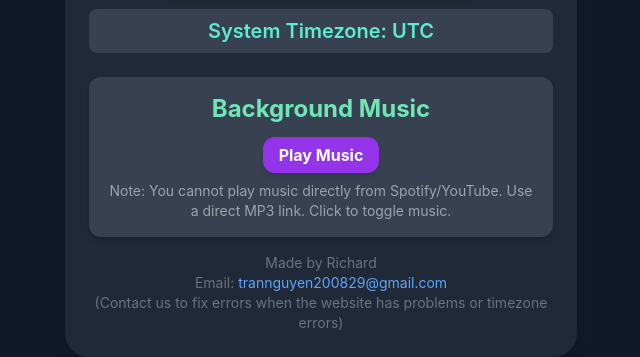
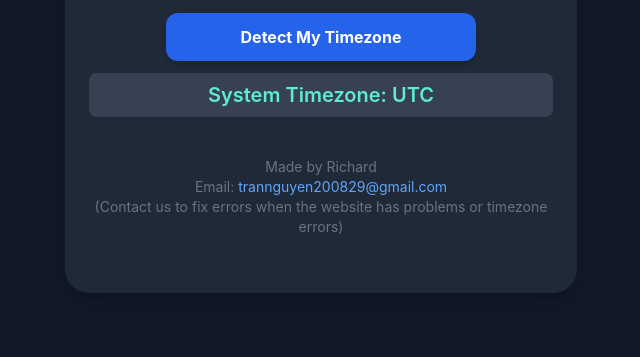
Before and after one commit to winnotreal2829/Digital-clock, a plain HTML site: page index.html in a window 1280 px wide. Shown: the part 475-832 px from the top of the page, without its empty margins (319-959 px from the left). After the commit the page ends 800 px from the top, so only its background shows below. Drawn offline with nearby package versions, Linux system fonts and the light colour scheme.

Commit message:
Update index.html

```diff
--- a/index.html
+++ b/index.html
@@ -8,71 +8,69 @@
     <script src="https://cdn.tailwindcss.com"></script>
     <style>
         body {
-            font-family: 'Inter', sans-serif; /* Use Inter font */
-            background-color: #1a202c; /* Dark background */
+            font-family: 'Inter', sans-serif; /* Sử dụng font Inter */
+            background-color: #1a202c; /* Nền tối */
             display: flex;
             justify-content: center;
             align-items: center;
-            min-height: 100vh;
+            min-height: 100vh; /* Đảm bảo body chiếm ít nhất toàn bộ chiều cao của khung nhìn */
             margin: 0;
-            overflow: hidden; /* Prevent scrolling */
+            /* Đã xóa overflow: hidden; để cho phép cuộn */
+        }
+        /* Đảm bảo phần chính của nội dung có thể cuộn */
+        .main-content-wrapper {
+            margin-top: 2rem; /* Khoảng cách trên */
+            margin-bottom: 2rem; /* Khoảng cách dưới */
+            min-height: calc(100vh - 4rem); /* Đảm bảo đủ không gian nếu nội dung ít hơn viewport */
+            display: flex;
+            flex-direction: column;
+            justify-content: center; /* Giữ nội dung giữa nếu có đủ không gian */
+        }
+
+        /* Thêm khả năng cuộn cho toàn bộ trang nếu nội dung vượt quá màn hình */
+        html, body {
+            height: 100%; /* Đảm bảo html và body có chiều cao đầy đủ */
         }
     </style>
 </head>
 <body class="bg-gray-900 text-white">
-    <div class="flex flex-col items-center justify-center p-6 bg-gray-800 rounded-3xl shadow-lg transform hover:scale-105 transition-transform duration-300 ease-in-out w-11/12 md:w-3/4 lg:w-1/2 xl:w-2/5">
+    <div class="flex flex-col items-center justify-center p-6 bg-gray-800 rounded-3xl shadow-lg transform hover:scale-105 transition-transform duration-300 ease-in-out w-11/12 md:w-3/4 lg:w-1/2 xl:w-2/5 main-content-wrapper">
         <h1 class="text-3xl md:text-4xl font-bold mb-4 text-emerald-400 text-center"></h1>
 
-        <!-- Display Date, Month, Year (Gregorian Calendar) -->
+        <!-- Hiển thị Ngày, Tháng, Năm Dương Lịch -->
         <div id="date-display" class="text-xl md:text-2xl font-medium text-gray-300 mb-2 bg-gray-700 px-5 py-2 rounded-xl text-center w-full">
-            <!-- Gregorian Date will be updated by JavaScript -->
+            <!-- Ngày Dương Lịch sẽ được cập nhật bởi JavaScript -->
         </div>
 
-        <!-- Display Moon Phase -->
+        <!-- Hiển thị Pha Mặt Trăng -->
         <div id="moon-phase-display" class="text-xl md:text-2xl font-medium text-purple-300 mb-2 bg-gray-700 px-5 py-2 rounded-xl text-center w-full">
-            <!-- Moon Phase will be updated by JavaScript -->
+            <!-- Pha Mặt Trăng sẽ được cập nhật bởi JavaScript -->
         </div>
 
-        <!-- Display Approximate Lunar Calendar -->
+        <!-- Hiển thị Lịch Âm Xấp Xỉ -->
         <div id="lunar-date-display" class="text-xl md:text-2xl font-medium text-yellow-300 mb-4 bg-gray-700 px-5 py-2 rounded-xl text-center w-full">
-            <!-- Lunar Date will be updated by JavaScript -->
+            <!-- Lịch Âm sẽ được cập nhật bởi JavaScript -->
         </div>
 
-        <!-- Display Hour, Minute, Second -->
+        <!-- Hiển thị Giờ, Phút, Giây -->
         <div id="time-display" class="text-5xl md:text-7xl font-extrabold text-white mb-6 bg-gray-700 p-5 rounded-xl shadow-inner tracking-wider w-full text-center">
-            <!-- Time will be updated by JavaScript -->
+            <!-- Thời gian sẽ được cập nhật bởi JavaScript -->
         </div>
 
-        <!-- Timezone section and detection button -->
+        <!-- Phần múi giờ và nút xác định vị trí -->
         <div class="flex flex-col items-center mb-4 w-full">
             <button id="get-timezone-btn" class="bg-blue-600 hover:bg-blue-700 text-white font-bold py-3 px-6 rounded-xl shadow-md transition-all duration-300 ease-in-out transform hover:scale-105 active:scale-95 focus:outline-none focus:ring-2 focus:ring-blue-500 focus:ring-opacity-75 mb-3 w-auto md:w-3/4 lg:w-2/3">
-                <!-- Button text will be updated by JavaScript -->
+                <!-- Nút sẽ được cập nhật bởi JavaScript -->
             </button>
             <div id="timezone-info" class="text-lg md:text-xl font-semibold text-teal-300 bg-gray-700 px-4 py-2 rounded-lg text-center w-full">
-                <!-- Timezone info will be displayed here -->
+                <!-- Múi giờ sẽ hiển thị ở đây -->
             </div>
             <p id="geolocation-status" class="text-sm text-gray-400 mt-2 text-center">
-                <!-- Geolocation status will be displayed here -->
+                <!-- Trạng thái xác định vị trí sẽ hiển thị ở đây -->
             </p>
         </div>
 
-        <!-- Background music control section -->
-        <div class="w-full flex flex-col items-center p-4 bg-gray-700 rounded-xl shadow-md">
-            <h2 class="text-2xl font-bold mb-3 text-emerald-300" id="music-section-title"></h2>
-
-            <!-- Audio element for background music -->
-            <audio id="background-music" loop>
-            <source src="marshmello-alone.mp3" type="audio/mpeg">
-            Trình duyệt của bạn không hỗ trợ audio.
-        </audio>
-
-            <button id="toggle-music-btn" class="bg-purple-600 hover:bg-purple-700 text-white font-bold py-1.5 px-4 rounded-xl shadow-md transition-all duration-300 ease-in-out transform hover:scale-105 active:scale-95 focus:outline-none focus:ring-2 focus:ring-purple-500 focus:ring-opacity-75 w-auto">
-                <!-- Music toggle button text will be updated by JavaScript -->
-            </button>
-            <p id="music-disclaimer" class="text-sm text-gray-400 mt-2 text-center"></p>
-        </div>
-
-        <!-- Contact information -->
+        <!-- Thông tin liên hệ -->
         <div class="text-gray-500 text-sm mt-4 text-center" id="contact-info">
             <p></p>
             <p></p>
@@ -110,11 +108,7 @@
                 geolocationNotSupported: "Trình duyệt của bạn không hỗ trợ Geolocation API.",
                 madeBy: "Được tạo bởi Richard",
                 contactEmail: "Email: ",
-                contactUs: "(Liên hệ chúng tôi để sửa lỗi khi trang web gặp sự cố hoặc lỗi múi giờ)",
-                musicSectionTitle: "Nhạc Nền",
-                playMusicButton: "Bật Nhạc",
-                pauseMusicButton: "Tắt Nhạc",
-                musicDisclaimer: "Lưu ý: Bạn không thể phát nhạc trực tiếp từ Spotify/YouTube. Hãy dùng link MP3 trực tiếp. Nhấn nút để bật/tắt nhạc."
+                contactUs: "(Liên hệ chúng tôi để sửa lỗi khi trang web gặp sự cố hoặc lỗi múi giờ)"
             },
             'en-US': {
                 title: "Digital Clock",
@@ -142,11 +136,7 @@
                 geolocationNotSupported: "Your browser does not support Geolocation API.",
                 madeBy: "Made by Richard",
                 contactEmail: "Email: ",
-                contactUs: "(Contact us to fix errors when the website has problems or timezone errors)",
-                musicSectionTitle: "Background Music",
-                playMusicButton: "Play Music",
-                pauseMusicButton: "Pause Music",
-                musicDisclaimer: "Note: You cannot play music directly from Spotify/YouTube. Use a direct MP3 link. Click to toggle music."
+                contactUs: "(Contact us to fix errors when the website has problems or timezone errors)"
             },
             'fr-FR': {
                 title: "Horloge Numérique",
@@ -174,11 +164,7 @@
                 geolocationNotSupported: "Votre navigateur ne prend pas en charge l'API de géolocalisation.",
                 madeBy: "Créé par Richard",
                 contactEmail: "E-mail : ",
-                contactUs: "(Contactez-nous pour corriger les erreurs lorsque le site web a des problèmes ou des erreurs de fuseau horaire)",
-                musicSectionTitle: "Musique de Fond",
-                playMusicButton: "Activer la musique",
-                pauseMusicButton: "Désactiver la musique",
-                musicDisclaimer: "Note: Vous ne pouvez pas écouter de la musique directement depuis Spotify/YouTube. Utilisez un lien MP3 direct. Cliquez pour activer/désactiver la musique."
+                contactUs: "(Contactez-nous pour corriger les erreurs lorsque le site web a des problèmes ou des erreurs de fuseau horaire)"
             },
             'es-ES': {
                 title: "Reloj Digital",
@@ -204,11 +190,7 @@
                 geolocationNotSupported: "Su navegador no soporta la API de Geolocation.",
                 madeBy: "Hecho por Richard",
                 contactEmail: "Correo electrónico: ",
-                contactUs: "(Contáctenos para solucionar errores cuando el sitio web tenga problemas o errores de zona horaria)",
-                musicSectionTitle: "Música de Fondo",
-                playMusicButton: "Reproducir Música",
-                pauseMusicButton: "Pausar Música",
-                musicDisclaimer: "Nota: No puedes reproducir música directamente desde Spotify/YouTube. Usa un enlace MP3 directo. Haz clic para activar/desactivar la música."
+                contactUs: "(Contáctenos para solucionar errores cuando el sitio web tenga problemas o errores de zona horaria)"
             },
             'de-DE': {
                 title: "Digitale Uhr",
@@ -234,11 +216,7 @@
                 geolocationNotSupported: "Ihr Browser unterstützt die Geolocation API nicht.",
                 madeBy: "Erstellt von Richard",
                 contactEmail: "E-Mail: ",
-                contactUs: "(Kontaktieren Sie uns, um Fehler zu beheben, wenn die Website Probleme oder Zeitzonenfehler aufweist)",
-                musicSectionTitle: "Hintergrundmusik",
-                playMusicButton: "Musik abspielen",
-                pauseMusicButton: "Musik pausieren",
-                musicDisclaimer: "Hinweis: Sie können Musik nicht direkt von Spotify/YouTube abspielen. Verwenden Sie einen direkten MP3-Link. Klicken Sie, um die Musik ein-/auszuschalten."
+                contactUs: "(Kontaktieren Sie uns, um Fehler zu beheben, wenn die Website Probleme oder Zeitzonenfehler aufweist)"
             },
             'zh-CN': {
                 title: "数字时钟",
@@ -264,11 +242,7 @@
                 geolocationNotSupported: "您的浏览器不支持地理定位API。",
                 madeBy: "由 Richard 制作",
                 contactEmail: "电子邮件: ",
-                contactUs: "(网站出现问题或时区错误时请联系我们修复)",
-                musicSectionTitle: "背景音乐",
-                playMusicButton: "播放音乐",
-                pauseMusicButton: "暂停音乐",
-                musicDisclaimer: "注意: 您无法直接从Spotify/YouTube播放音乐。请使用直接的MP3链接。点击以切换音乐。"
+                contactUs: "(网站出现问题或时区错误时请联系我们修复)"
             },
             'ja-JP': {
                 title: "デジタル時計",
@@ -294,11 +268,7 @@
                 geolocationNotSupported: "お使いのブラウザはGeolocation APIをサポートしていません。",
                 madeBy: "Richard 作",
                 contactEmail: "メール: ",
-                contactUs: "(ウェブサイトに問題やタイムゾーンエラーがある場合は、お問い合わせください)",
-                musicSectionTitle: "BGM",
-                playMusicButton: "音楽を再生",
-                pauseMusicButton: "音楽を一時停止",
-                musicDisclaimer: "注: Spotify/YouTubeから直接音楽を再生することはできません。直接のMP3リンクを使用してください。クリックして音楽を切り替えます。"
+                contactUs: "(ウェブサイトに問題やタイムゾーンエラーがある場合は、お問い合わせください)"
             },
             'ru-RU': {
                 title: "Цифровые Часы",
@@ -324,11 +294,7 @@
                 geolocationNotSupported: "Ваш браузер не поддерживает Geolocation API." ,
                 madeBy: "Сделано Richard",
                 contactEmail: "Эл. почта: ",
-                contactUs: "(Свяжитесь с нами для исправления ошибок, если на сайте возникнут проблемы или ошибки часового пояса)",
-                musicSectionTitle: "Фоновая музыка",
-                playMusicButton: "Включить музыку",
-                pauseMusicButton: "Выключить музыку",
-                musicDisclaimer: "Примечание: Вы не можете воспроизводить музыку напрямую из Spotify/YouTube. Используйте прямую ссылку на MP3. Нажмите, чтобы переключить музыку."
+                contactUs: "(Свяжитесь с нами для исправления ошибок, если на сайте возникнут проблемы или ошибки часового пояса)"
             },
             'ar-SA': { // Arabic (Saudi Arabia)
                 title: "ساعة رقمية",
@@ -353,11 +319,7 @@
                 geolocationNotSupported: "متصفحك لا يدعم واجهة برمجة تطبيقات تحديد الموقع الجغرافي.",
                 madeBy: "صنع بواسطة ريتشارد",
                 contactEmail: "البريد الإلكتروني: ",
-                contactUs: "(اتصل بنا لإصلاح الأخطاء عندما يواجه الموقع مشاكل أو أخطاء في المنطقة الزمنية)",
-                musicSectionTitle: "الموسيقى الخلفية",
-                playMusicButton: "تشغيل الموسيقى",
-                pauseMusicButton: "إيقاف الموسيقى مؤقتًا",
-                musicDisclaimer: "ملاحظة: لا يمكنك تشغيل الموسيقى مباشرة من Spotify/YouTube. استخدم رابط MP3 مباشرًا. انقر لتبديل الموسيقى."
+                contactUs: "(اتصل بنا لإصلاح الأخطاء عندما يواجه الموقع مشاكل أو أخطاء في المنطقة الزمنية)"
             }
         };
 
@@ -385,13 +347,6 @@
             contactInfoDiv.querySelector('p:nth-child(1)').textContent = currentTranslation.madeBy;
             contactInfoDiv.querySelector('p:nth-child(2)').innerHTML = `${currentTranslation.contactEmail}<a href="mailto:trannguyen200829@gmail.com" class="text-blue-400 hover:underline">trannguyen200829@gmail.com</a>`;
             contactInfoDiv.querySelector('p:nth-child(3)').textContent = currentTranslation.contactUs;
-
-            // Update music section
-            document.getElementById('music-section-title').textContent = currentTranslation.musicSectionTitle;
-            const toggleMusicButton = document.getElementById('toggle-music-btn');
-            // Update button text based on initial music state (usually paused)
-            toggleMusicButton.textContent = currentTranslation.playMusicButton;
-            document.getElementById('music-disclaimer').textContent = currentTranslation.musicDisclaimer;
         }
 
         /**
@@ -566,27 +521,6 @@
             }
         });
 
-        // Event listener for the background music toggle button
-        document.getElementById('toggle-music-btn').addEventListener('click', () => {
-            const backgroundMusic = document.getElementById('background-music');
-            const toggleMusicButton = document.getElementById('toggle-music-btn');
-
-            if (backgroundMusic.paused) {
-                backgroundMusic.play()
-                    .then(() => {
-                        toggleMusicButton.textContent = currentTranslation.pauseMusicButton;
-                    })
-                    .catch(error => {
-                        console.error("Error trying to play music:", error);
-                        // Update text to indicate error if music cannot be played
-                        document.getElementById('music-disclaimer').textContent = `${currentTranslation.musicDisclaimer} Error: ${error.message}.`;
-                    });
-            } else {
-                backgroundMusic.pause();
-                toggleMusicButton.textContent = currentTranslation.playMusicButton;
-            }
-        });
-
         // --- Initialization when the page loads ---
         window.onload = function() {
             // Detect user's preferred language from the browser
@@ -622,6 +556,33 @@
             updateClock(); // Update clock for the first time
             displaySystemTimeZone(); // Display system timezone on page load
             setInterval(updateClock, 1000); // Update clock every second
+
+            // --- Music Autoplay Logic (Attempt to play when user interacts) ---
+            const backgroundMusic = document.createElement('audio');
+            backgroundMusic.id = 'background-music';
+            backgroundMusic.loop = true;
+            backgroundMusic.autoplay = true; // Attempt autoplay
+            // IMPORTANT: Replace this with your own royalty-free music.
+            // Spotify/YouTube links are not directly embeddable for background audio.
+            backgroundMusic.src = 'https://www.soundhelix.com/examples/mp3/SoundHelix-Song-4.mp3';
+            document.body.appendChild(backgroundMusic); // Add audio element to body
+
+            // Try to play music on first user interaction with the document
+            // This is a common workaround for browser autoplay policies
+            const playMusicOnInteraction = () => {
+                backgroundMusic.play().catch(error => {
+                    console.warn("Autoplay was prevented or failed:", error);
+                    // You might want to display a message to the user here
+                    // e.g., "Tap to enable music" if you had a dedicated UI element
+                });
+                // Remove the event listener after the first interaction
+                document.removeEventListener('click', playMusicOnInteraction);
+                document.removeEventListener('touchend', playMusicOnInteraction);
+            };
+
+            // Add event listeners for common user interactions
+            document.addEventListener('click', playMusicOnInteraction);
+            document.addEventListener('touchend', playMusicOnInteraction);
         };
     </script>
 </body>
```
